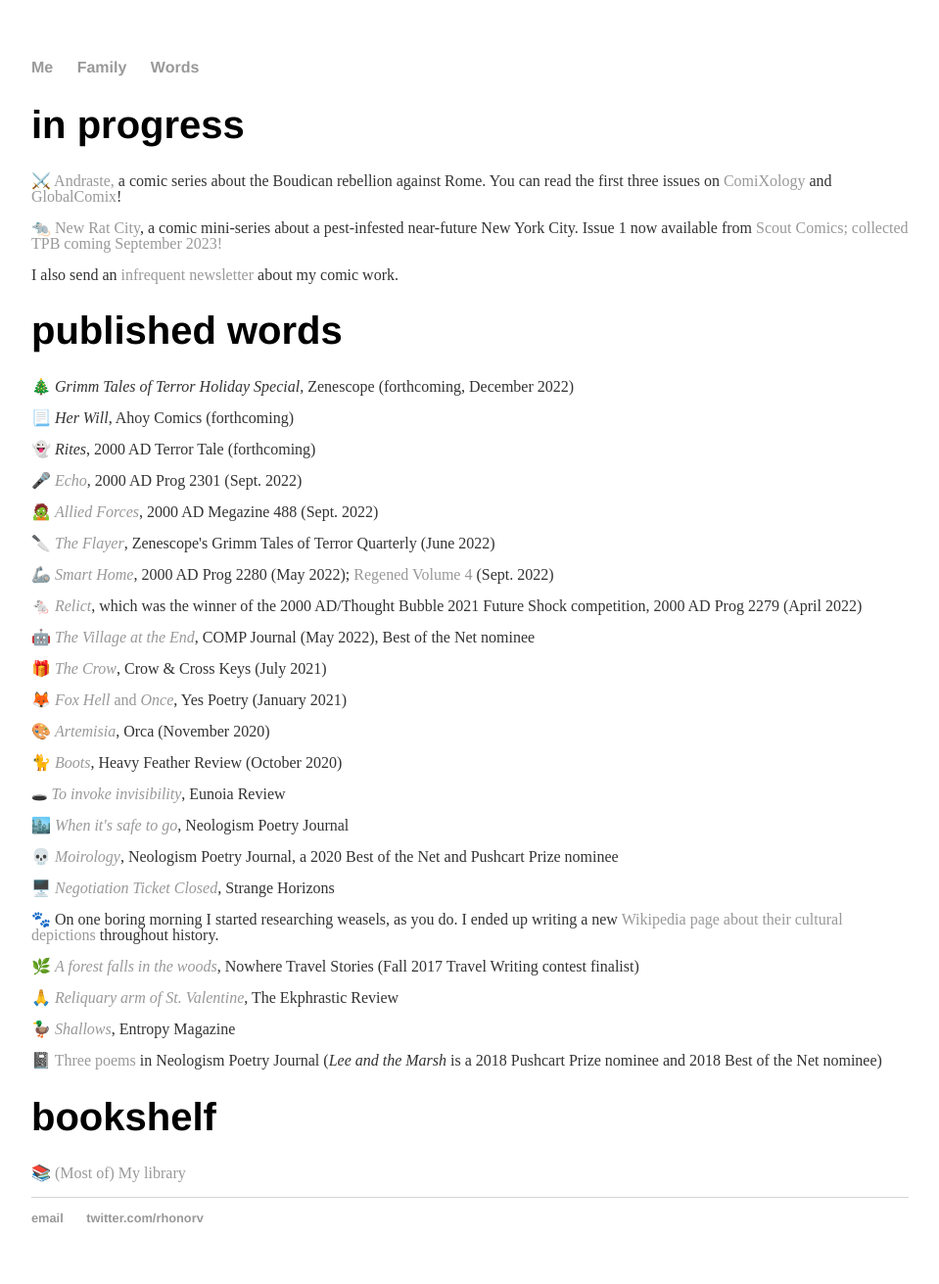
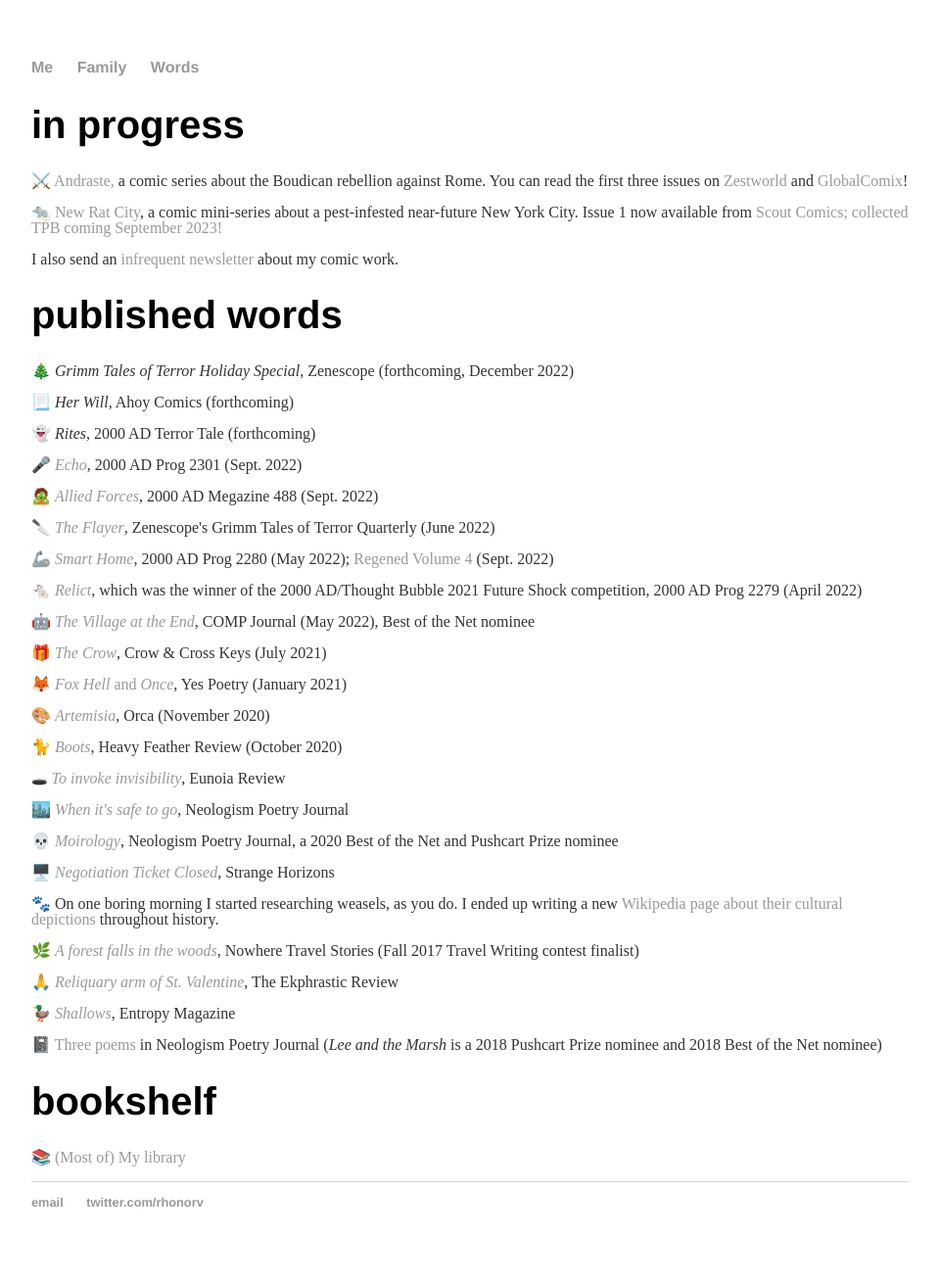
Before and after one commit to rhonorv/rhonorv.github.io, a Jekyll site: the page words/index.html, which Jekyll copies as it is, in a window 1280 px wide. Shown: the whole page at 98% size, without its empty margins (160-1119 px from the left). Built offline with Jekyll 4.4.1, drawn with Linux system fonts in a browser that asks for light colours.

Commit message:
Update index.html

```diff
--- a/words/index.html
+++ b/words/index.html
@@ -20,7 +20,7 @@
 <div class="container">
 	<div class="Words">
 	<h1>in progress</h1>
-      		<p><span aria-hidden="true">⚔️ </span><a href="https://www.andrastecomic.com">Andraste,</a> a comic series about the Boudican rebellion against Rome. You can read the first three issues on <a href="https://www.comixology.com/Andraste-1/digital-comic/845142">ComiXology</a> and <a href="https://globalcomix.com/c/andraste?lang=en">GlobalComix</a>! </p>
+      		<p><span aria-hidden="true">⚔️ </span><a href="https://www.andrastecomic.com">Andraste,</a> a comic series about the Boudican rebellion against Rome. You can read the first three issues on <a href="https://www.zestworld.com/rhonorv/andraste/call-it-peace">Zestworld</a> and <a href="https://globalcomix.com/c/andraste?lang=en">GlobalComix</a>! </p>
 
 		<p><span aria-hidden="true">🐀 </span><a href="https://www.newratcitycomic.com">New Rat City</a>, a comic mini-series about a pest-infested near-future New York City. Issue 1 now available from <a href="https://www.scoutcomics.com/collections/new-rat-city">Scout Comics; collected TPB coming September 2023!</a></p>
 
```
